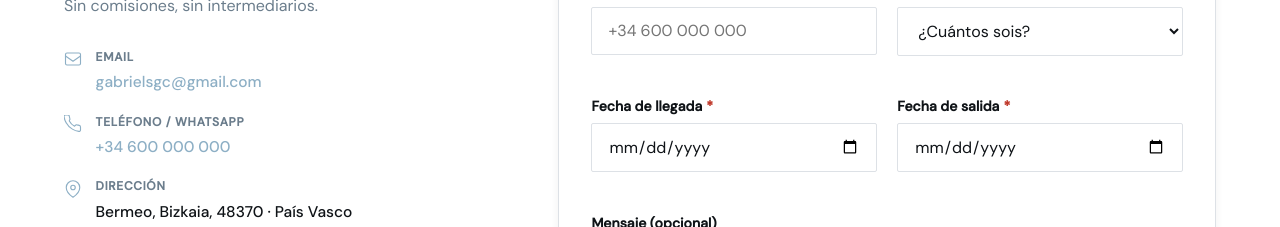
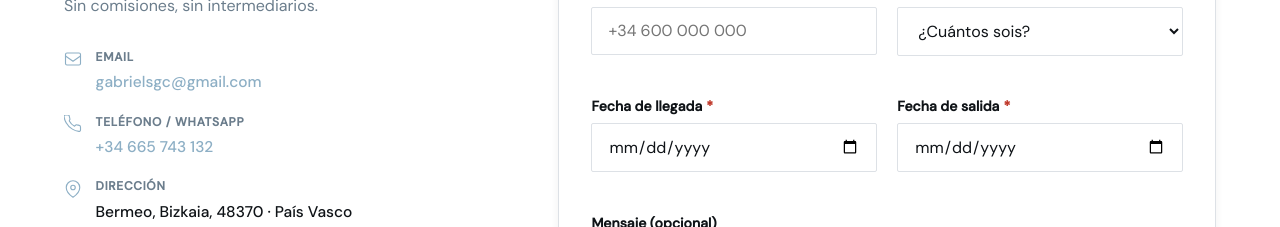
Before and after one commit to gabrielsgc/soulhousebermeo, an Angular app: page / in a window 1280 px wide. Shown: the part 6020-6247 px from the top of the page. Built offline with nearby package versions, Linux system fonts and the light colour scheme.

Commit message:
Update contact.component.html

```diff
--- a/src/app/components/contact/contact.component.html
+++ b/src/app/components/contact/contact.component.html
@@ -23,7 +23,7 @@
             <app-icon name="phone" [size]="18" class="contact__detail-icon" role="img" [attr.aria-label]="t().contact.phoneLabel" />
             <div>
               <span class="contact__detail-label">{{ t().contact.phoneLabel }}</span>
-              <a class="contact__detail-value" href="tel:+34600000000">+34 600 000 000</a>
+              <a class="contact__detail-value" href="tel:+34665743132">+34 665 743 132</a>
             </div>
           </li>
           <li class="contact__detail">
```
